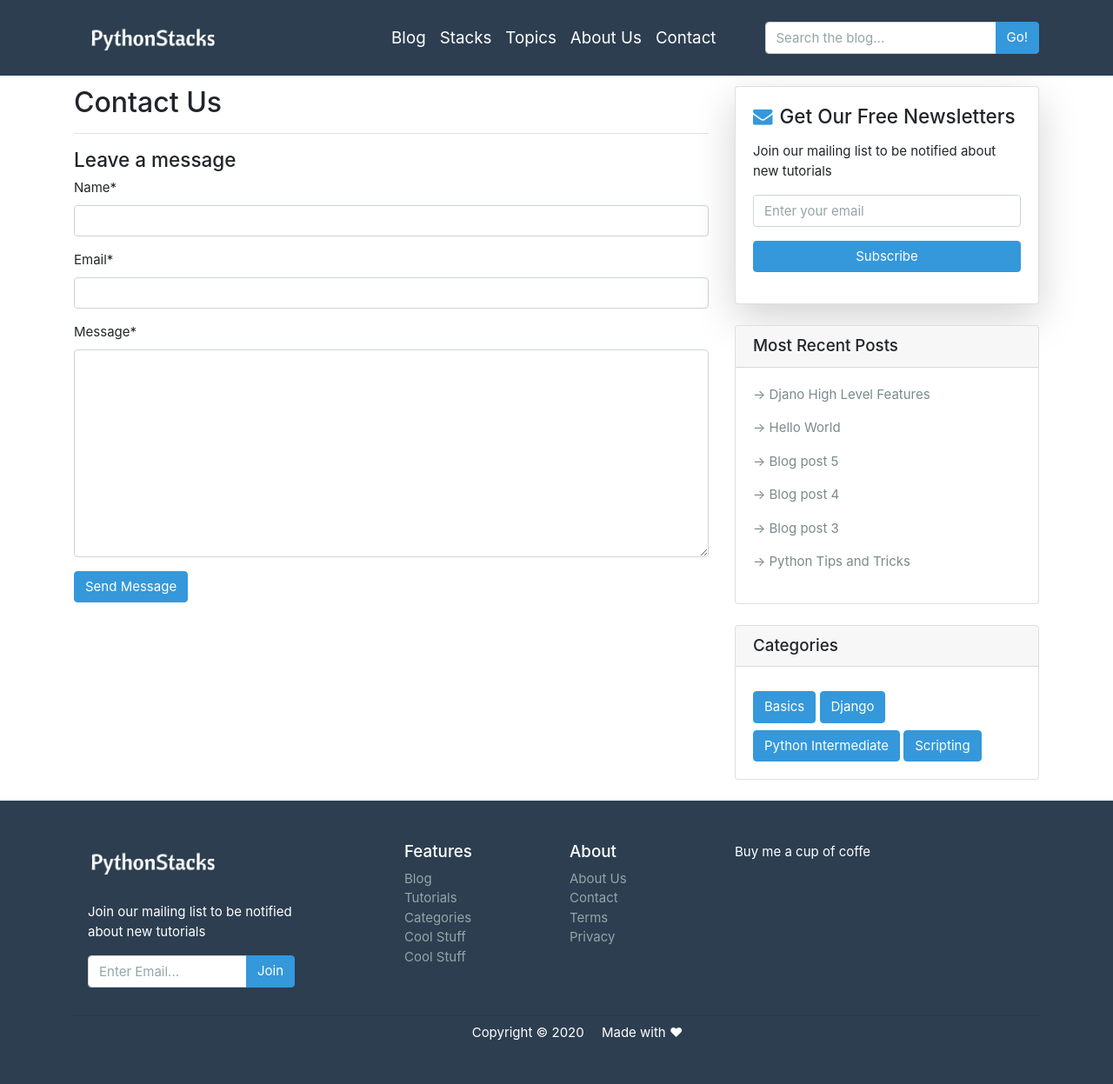
After one commit to janprince/pythonstacks, a Django app: page /contact/ in a window 1280 px wide. The commit adds this page. Shown: the whole page at 87% size. Run offline with Django 3.2, Linux system fonts and the light colour scheme; some libraries are stand-ins or nearby versions.

Commit message:
Added a Contact view

```diff
--- a/blog/admin.py
+++ b/blog/admin.py
@@ -30,8 +30,14 @@ class CommentAdmin(admin.ModelAdmin):
         queryset.update(active=True)
 
 
+
+class ContactAdmin(admin.ModelAdmin):
+    list_display = ['id', 'name', 'email', 'message']
+
+
 # Registering models
 admin.site.register(Author)
 admin.site.register(Category, CategoryAdmin)
 admin.site.register(Post, PostAdmin)
 admin.site.register(Comment, CommentAdmin)
+admin.site.register(Contact, ContactAdmin)
--- a/blog/forms.py
+++ b/blog/forms.py
@@ -1,8 +1,14 @@
 from django import forms
-from .models import Comment
+from .models import Comment, Contact
 
 
 class CommentForm(forms.ModelForm):
     class Meta:
         model = Comment
         fields = ('name', 'email', 'content')
+
+
+class ContactForm(forms.ModelForm):
+    class Meta:
+        model = Contact
+        fields = ('name', 'email', 'message')
--- a/blog/models.py
+++ b/blog/models.py
@@ -51,4 +51,13 @@ class Comment(models.Model):
         ordering = ['created_on']
 
     def __str__(self):
-        return f"Comment: {self.content[:20]} by {self.name}"
+        return f"Comment: {self.content[:20]}... by {self.name}"
+
+
+class Contact(models.Model):
+    name = models.CharField(max_length=200)
+    email = models.EmailField(blank=False)
+    message = models.TextField()
+
+    def __str__(self):
+        return f"Message: {self.name} - {self.message[:150]}..."
--- a/blog/templates/blog/base.html
+++ b/blog/templates/blog/base.html
@@ -65,6 +65,10 @@
           </li>
 
           <li class="nav-item">
+            <a class="nav-link lead" href="{% url 'blog:index' %}"><strong>Stacks</strong></a>
+          </li>
+
+          <li class="nav-item">
             <a class="nav-link lead" href="{% url 'blog:index' %}"><strong>Topics</strong></a>
           </li>
 
@@ -73,7 +77,7 @@
           </li>
 
           <li class="nav-item">
-            <a class="nav-link lead" href="{% url 'blog:index' %}"><strong>Contact</strong></a>
+            <a class="nav-link lead" href="{% url 'blog:contact' %}"><strong>Contact</strong></a>
           </li>
 
         </ul>
@@ -136,7 +140,7 @@
           <h5 class="text-white">About</h5>
           <ul class="list-unstyled text-small">
             <li><a class="text-muted text-white" href="#">About Us</a></li>
-            <li><a class="text-muted text-white" href="#">Contact</a></li>
+            <li><a class="text-muted text-white" href="{% url 'blog:contact' %}">Contact</a></li>
             <li><a class="text-muted text-white" href="#">Terms</a></li>
             <li><a class="text-muted text-white" href="#">Privacy</a></li>
           </ul>
@@ -148,7 +152,7 @@
 
       </div>
 
-      <hr class="my-4">
+      <hr class="my-2">
       <div class="mt-1">
         <p class="m-0 text-center text-white">
           <span class="mt-5 ml-5 text-white mr-3">Copyright &copy; 2020</span>
--- /dev/null
+++ b/blog/templates/blog/contact.html
@@ -0,0 +1,43 @@
+{% extends 'blog/base.html' %}
+
+{% load crispy_forms_tags %}
+
+{% block content %}
+
+	<div class="container">
+
+		<div class="row">
+
+			<div class="col-md-8 mt-4">
+				{% if messages %}	<!-- referring to django messages-->
+				{% for message in messages %}
+					<div class="alert alert-success">
+						<h5 class="m-0">
+							&checkmark;  {{ message }}
+						</h5>
+					</div>
+				{% endfor %}
+				{% endif %}
+
+				<h3>Contact Us</h3>
+				<hr>
+
+				<form method="POST">
+					{% csrf_token %}
+
+					<h4>Leave a message</h4>
+
+					{{ contact_form | crispy }}
+
+					<button class="btn btn-info" type="submit">Send Message</button>
+				</form>
+
+			</div>
+
+			{% include 'blog/sidebar.html' %}
+
+		</div>
+
+	</div>
+
+{% endblock content %}
--- a/blog/urls.py
+++ b/blog/urls.py
@@ -5,9 +5,11 @@ from . import views
 app_name = 'blog'
 urlpatterns = [
     path("search/", views.search, name='search'), # must be before detail path
+    path("contact/", views.contact, name="contact"),
     path("", views.index, name='index'),
     path("<slug:slug>/", views.detail, name="detail"),
     path("category/<str:category_tag>", views.category, name='category'),
+
 
 ]
 
--- a/blog/views.py
+++ b/blog/views.py
@@ -1,8 +1,9 @@
 from django.shortcuts import render, get_object_or_404
 from .models import *
 from django.core.paginator import PageNotAnInteger, Paginator, EmptyPage
-from .forms import CommentForm
+from .forms import *
 from django.db.models import Q
+from django.contrib import messages
 
 
 # global variables
@@ -103,3 +104,21 @@ def search(request):
             'categories': categories,
             'recent_posts': recent_posts,
         })
+
+
+def contact(request):
+
+    if request.method == 'POST':
+        contact_form = ContactForm(request.POST)
+        if contact_form.is_valid():
+            contact_form.save()
+            messages.success(request, "Message Sent. ")
+
+    contact_form = ContactForm()
+    context = {
+        'categories': categories,
+        'recent_posts': recent_posts,
+        'contact_form': contact_form,
+    }
+
+    return render(request, 'blog/contact.html', context)
```
Also changed, not shown: blog/migrations/0005_contact.py (added), db.sqlite3, 1 other file.
